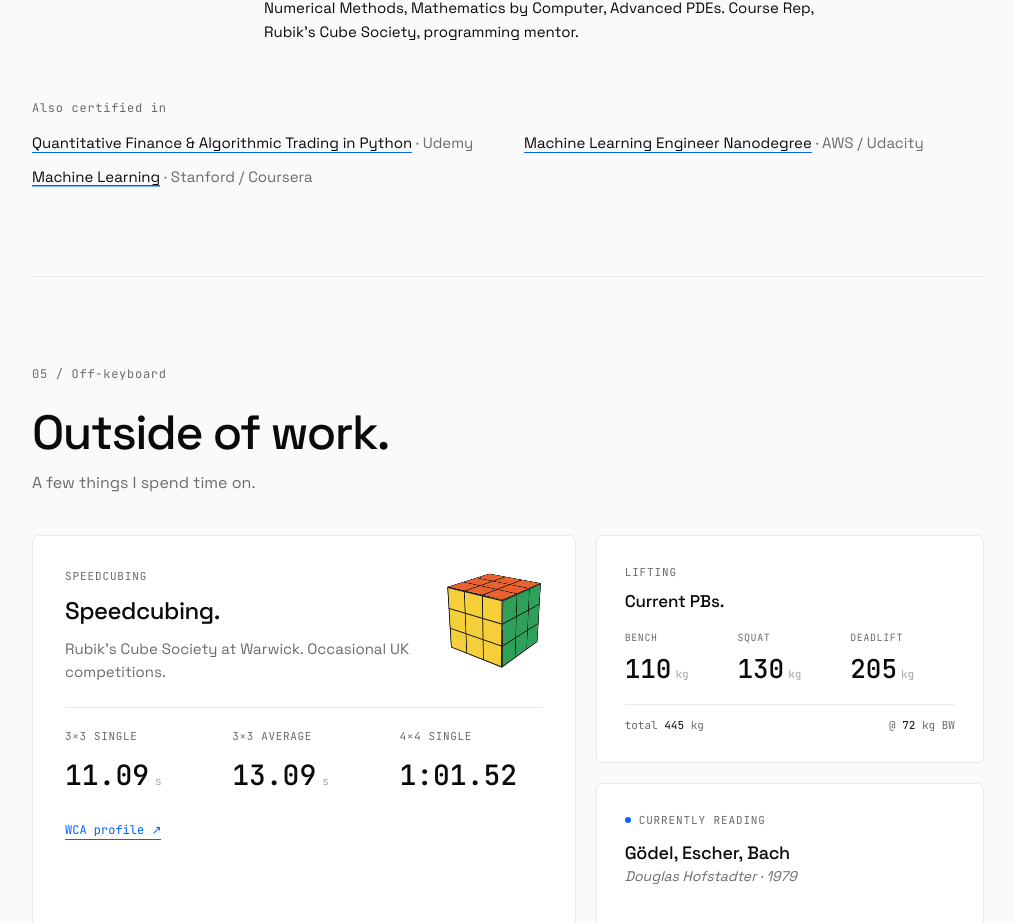
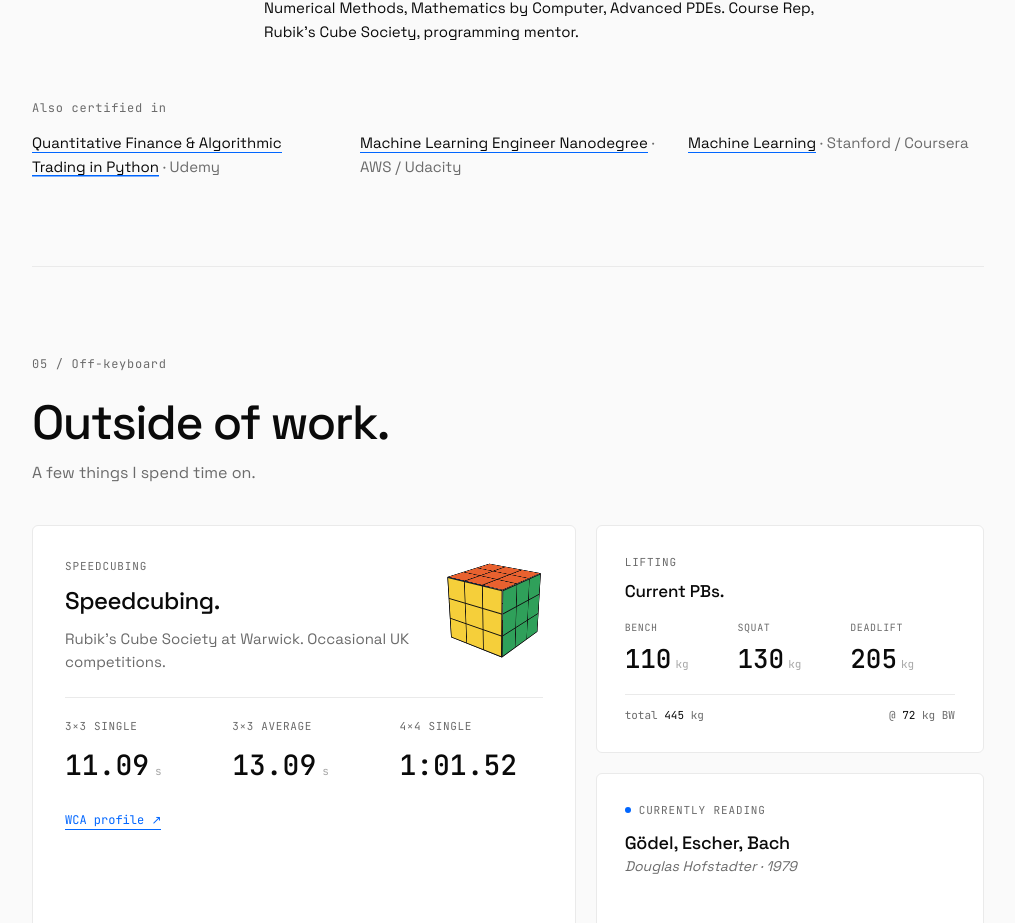
Before and after one commit to avi-mukesh/portfolio, a Next.js app: page / in a window 1280 px wide. Shown: the part 4159-5082 px from the top of the page, without its empty margins (132-1147 px from the left). Built offline with nearby package versions, Linux system fonts and the light colour scheme.

Commit message:
updated certificates to be on a row

```diff
--- a/components/Main.tsx
+++ b/components/Main.tsx
@@ -482,7 +482,7 @@ function V3Portfolio() {
 
           <div style={{ marginTop: 56 }}>
             <div style={{ ...styles.mono, fontSize: 12, color: muted, letterSpacing: '0.06em', marginBottom: 14 }}>Also certified in</div>
-            <div className="v3-cert-grid" style={{ display: 'grid', gridTemplateColumns: '1fr 1fr', gap: '10px 32px', fontSize: 15 }}>
+            <div className="v3-cert-grid" style={{ display: 'grid', gridTemplateColumns: 'repeat(3, 1fr)', gap: '10px 32px', fontSize: 15 }}>
               <div>
                 <a href="https://www.udemy.com/certificate/UC-8c114ec5-6614-430e-8135-fe2ce0abdcfb/" target="_blank" rel="noreferrer" className="v3-link">Quantitative Finance &amp; Algorithmic Trading in Python</a> <span style={{ color: muted }}>· Udemy</span>
               </div>
```
